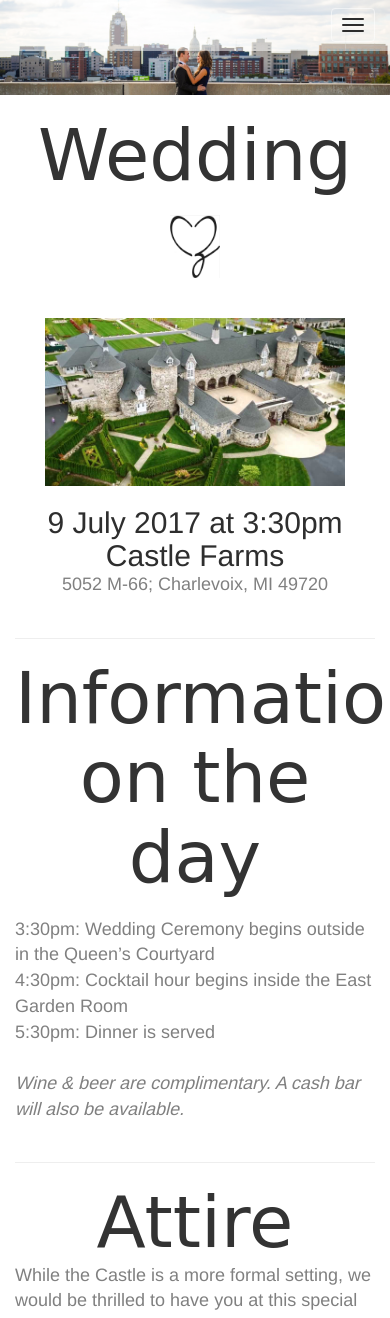
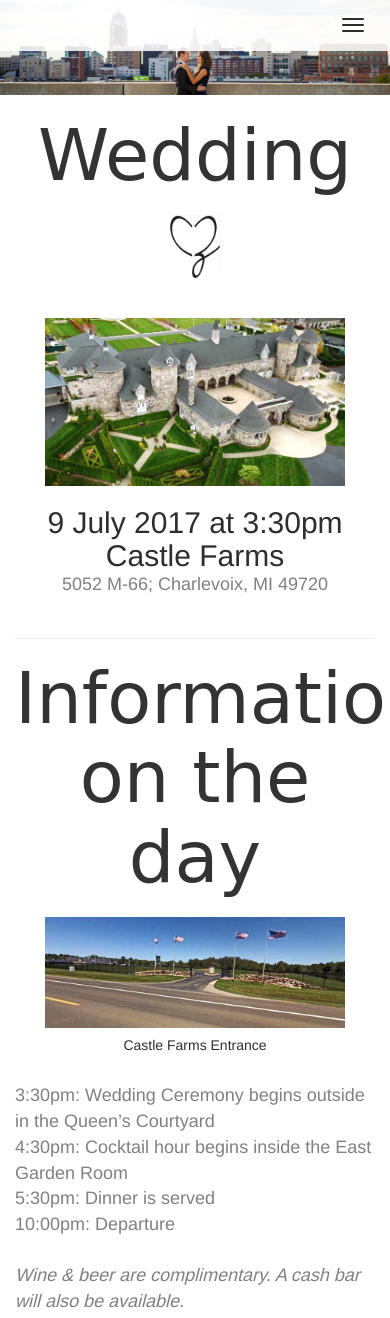
Before and after one commit to zacharyweston/wedding-website, a plain HTML site: page wedding.html in a window 390 px wide. Shown: the top 1318 px of the page. Drawn offline with nearby package versions, Linux system fonts and the light colour scheme; a web font is replaced by a local one.

Commit message:
Menu fix

```diff
--- a/css/jumbotron.css
+++ b/css/jumbotron.css
@@ -75,6 +75,11 @@ h3 {
   font-size: 30px;
   padding: 0px;
   margin: 0px;
+}
+
+h5 {
+  font-family: 'Arimo', Garamond, sans-serif;
+  color: #2E2E2E;
 }
 
 .jumbotron {
@@ -171,6 +176,12 @@ h3 {
 }
 
 
-.nav a{
-    font-size: 1.2em;
-    }
+.nav a {
+  font-size: 1.2em;
+}
+
+@media (max-width: 767px) {
+  .navbar-default {
+    background-color: rgba(255, 255, 255, 0.85);
+  }
+}
--- a/wedding.html
+++ b/wedding.html
@@ -68,10 +68,13 @@
                 <p>5052 M-66; Charlevoix, MI 49720</p><br>
                 <hr>
                 <h1>Information on the day</h1><br>
+                <img class="center-block small-screen" src="assets/entrance.jpg"/>
+                <h5>Castle Farms Entrance</h5><br />
                   <p style="text-align: left;">
                     3:30pm: Wedding Ceremony begins outside in the Queen’s Courtyard<br>
                     4:30pm: Cocktail hour begins inside the East Garden Room<br>
-                    5:30pm: Dinner is served<br><br>
+                    5:30pm: Dinner is served<br>
+                    10:00pm: Departure<br /><br>
                     <i>Wine &amp; beer are complimentary. A cash bar will also be available.</i></p>
                   <br>
                   <hr>
```
Also changed, not shown: accommodations.html (+0 -1 lines), assets/entrance.jpg (added), assets/entrance.png (added).
